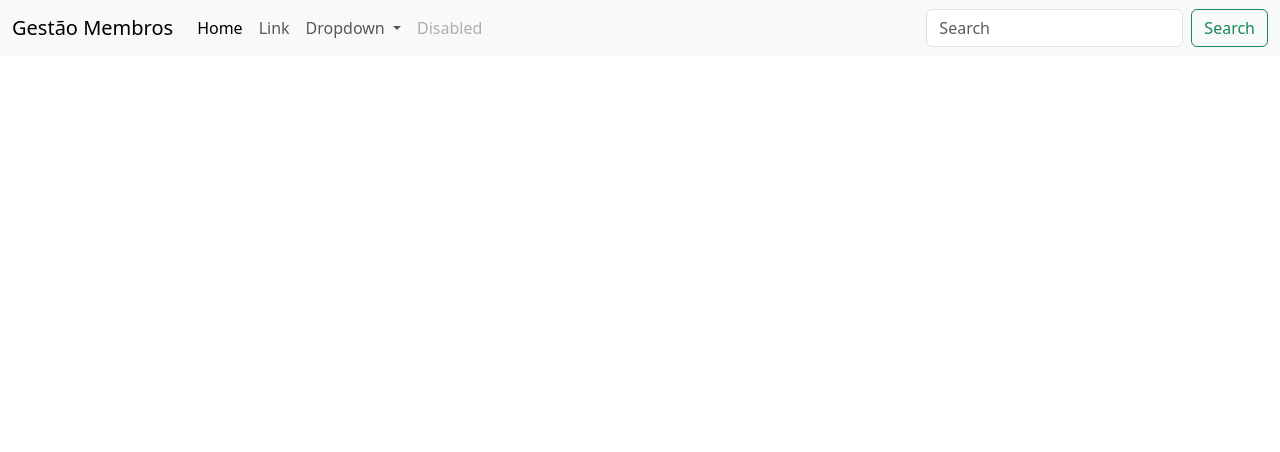
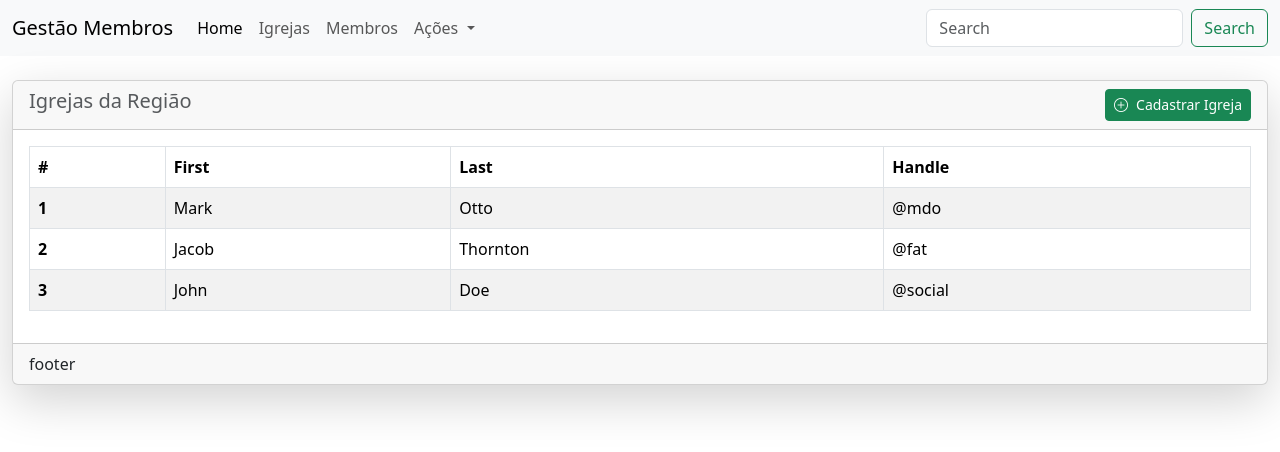
Before and after one commit to valmirfd/valorize-front, a Vue app: page /churches in a window 1280 px wide. Shown: the top 452 px of the page. Built offline with nearby package versions, Linux system fonts and the light colour scheme.

Commit message:
Criando card

```diff
--- a/index.html
+++ b/index.html
@@ -1,13 +1,21 @@
 <!DOCTYPE html>
 <html lang="pt-br">
+
 <head>
   <meta charset="UTF-8">
   <link rel="icon" href="/favicon.ico">
   <meta name="viewport" content="width=device-width, initial-scale=1.0">
   <title>Sistema de Gestão de Membros</title>
+  <link href="https://cdn.jsdelivr.net/npm/bootstrap@5.3.8/dist/css/bootstrap.min.css" rel="stylesheet"
+    integrity="sha384-sRIl4kxILFvY47J16cr9ZwB07vP4J8+LH7qKQnuqkuIAvNWLzeN8tE5YBujZqJLB" crossorigin="anonymous">
 </head>
+
 <body>
   <div id="app"></div>
   <script type="module" src="/src/main.js"></script>
+  <script src="https://cdn.jsdelivr.net/npm/bootstrap@5.3.8/dist/js/bootstrap.bundle.min.js"
+    integrity="sha384-FKyoEForCGlyvwx9Hj09JcYn3nv7wiPVlz7YYwJrWVcXK/BmnVDxM+D2scQbITxI"
+    crossorigin="anonymous"></script>
 </body>
+
 </html>
--- a/src/components/NavBar.vue
+++ b/src/components/NavBar.vue
@@ -1,5 +1,5 @@
 <script>
-  import { RouterLink } from 'vue-router';
+import { RouterLink } from 'vue-router';
 
 </script>
 
@@ -9,7 +9,7 @@
         <div class="container-fluid">
 
             <router-link class="navbar-brand" to="/">
-              Gestão Membros
+                Gestão Membros
             </router-link>
 
 
@@ -21,28 +21,40 @@
             <div class="collapse navbar-collapse" id="navbarSupportedContent">
                 <ul class="navbar-nav me-auto mb-2 mb-lg-0">
                     <li class="nav-item">
-                        <a class="nav-link active" aria-current="page" href="#">Home</a>
+                        <router-link class="nav-link active" aria-current="page" to="/">
+                            Home
+                        </router-link>
                     </li>
+
                     <li class="nav-item">
-                        <a class="nav-link" href="#">Link</a>
+                        <router-link class="nav-link" to="/churches">
+                            Igrejas
+                        </router-link>
                     </li>
+
+                    <li class="nav-item">
+                        <router-link class="nav-link" to="/members">
+                            Membros
+                        </router-link>
+                    </li>
+
                     <li class="nav-item dropdown">
-                        <a class="nav-link dropdown-toggle" href="#" role="button" data-bs-toggle="dropdown"
+                        <router-link class="nav-link dropdown-toggle" to="#" role="button" data-bs-toggle="dropdown"
                             aria-expanded="false">
-                            Dropdown
-                        </a>
+                            Ações
+                        </router-link>
+
+
                         <ul class="dropdown-menu">
-                            <li><a class="dropdown-item" href="#">Action</a></li>
-                            <li><a class="dropdown-item" href="#">Another action</a></li>
+                            <li><router-link class="dropdown-item" to="#">Perfil</router-link></li>
+                            <li><router-link class="dropdown-item" to="#">Another action</router-link></li>
                             <li>
                                 <hr class="dropdown-divider">
                             </li>
-                            <li><a class="dropdown-item" href="#">Something else here</a></li>
+                            <li><router-link class="dropdown-item" to="#">Sair</router-link></li>
                         </ul>
                     </li>
-                    <li class="nav-item">
-                        <a class="nav-link disabled" aria-disabled="true">Disabled</a>
-                    </li>
+
                 </ul>
                 <form class="d-flex" role="search">
                     <input class="form-control me-2" type="search" placeholder="Search" aria-label="Search" />
--- a/src/router/index.js
+++ b/src/router/index.js
@@ -1,5 +1,6 @@
 import { createRouter, createWebHistory } from 'vue-router';
-import HomeView from '@/views/home/HomeView.vue';;
+import HomeView from '@/views/home/HomeView.vue';
+import { churchesRoutes } from '@/routes/churches';
 
 const router = createRouter({
   history: createWebHistory(import.meta.env.BASE_URL),
@@ -9,14 +10,9 @@ const router = createRouter({
       name: 'home',
       component: HomeView,
     },
-    /*{
-      path: '/about',
-      name: 'about',
-      // route level code-splitting
-      // this generates a separate chunk (About.[hash].js) for this route
-      // which is lazy-loaded when the route is visited.
-      component: () => import('../views/AboutView.vue'),
-    },*/
+
+    ...churchesRoutes
+
   ],
 })
 
--- /dev/null
+++ b/src/routes/churches.js
@@ -0,0 +1,7 @@
+export const churchesRoutes = [
+    {
+        path: '/churches',
+        name: 'ListChurches',
+        component: () => import('@/views/churches/ListView.vue'),
+    },
+];
--- /dev/null
+++ b/src/views/churches/ListView.vue
@@ -0,0 +1,56 @@
+<script>
+import { RouterLink } from 'vue-router';
+
+</script>
+
+<template>
+    <div class="container-fluid mt-4 mb-4">
+        <div class="card shadow-lg">
+            <div class="card-header d-inline-flex justify-content-between">
+                <h5 class="text-muted">Igrejas da Região</h5>
+                <RouterLink class="btn btn-sm btn-success" to="/churches/new"><i
+                        class="bi bi-plus-circle me-2"></i>Cadastrar Igreja</RouterLink>
+            </div>
+            <div class="card-body">
+                <div class="table-responsive">
+                    <table class="table table-bordered table-striped table-hover">
+                        <thead>
+                            <tr>
+                                <th scope="col">#</th>
+                                <th scope="col">First</th>
+                                <th scope="col">Last</th>
+                                <th scope="col">Handle</th>
+                            </tr>
+                        </thead>
+                        <tbody>
+                            <tr>
+                                <th scope="row">1</th>
+                                <td>Mark</td>
+                                <td>Otto</td>
+                                <td>@mdo</td>
+                            </tr>
+                            <tr>
+                                <th scope="row">2</th>
+                                <td>Jacob</td>
+                                <td>Thornton</td>
+                                <td>@fat</td>
+                            </tr>
+                            <tr>
+                                <th scope="row">3</th>
+                                <td>John</td>
+                                <td>Doe</td>
+                                <td>@social</td>
+                            </tr>
+                        </tbody>
+                    </table>
+                </div>
+
+            </div>
+            <div class="card-footer">
+                footer
+            </div>
+        </div>
+    </div>
+</template>
+
+<style scoped></style>
```
Lines whose indentation alone changed are shown as unchanged.
